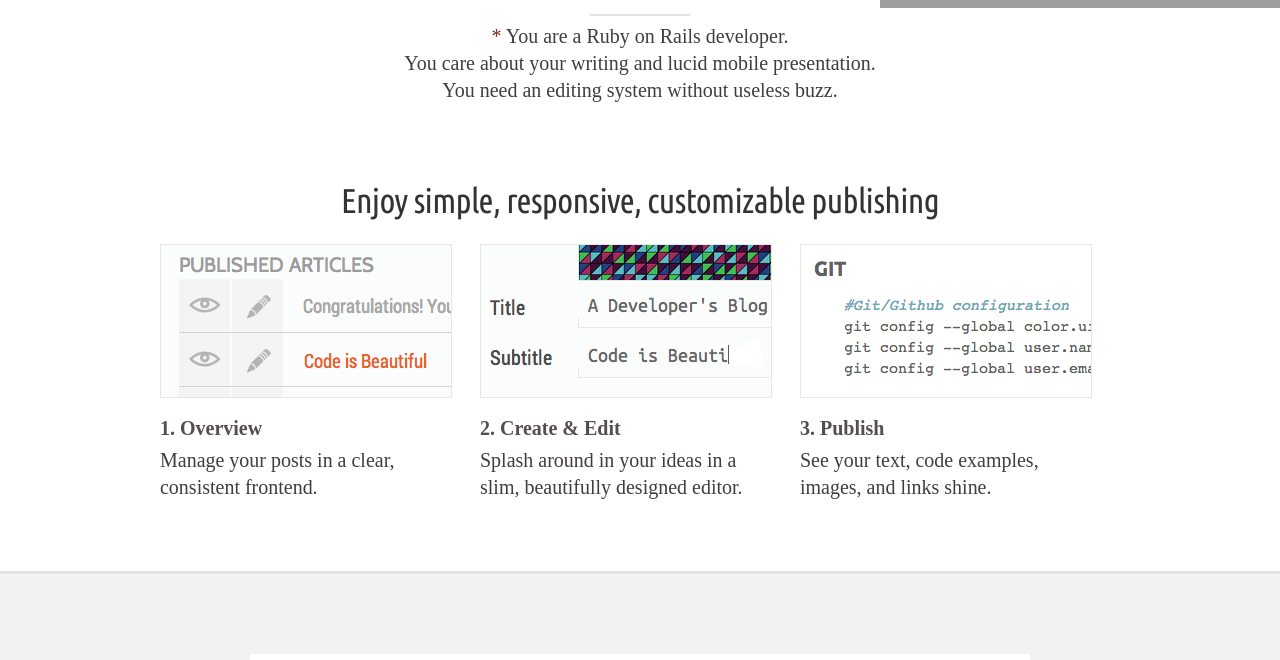
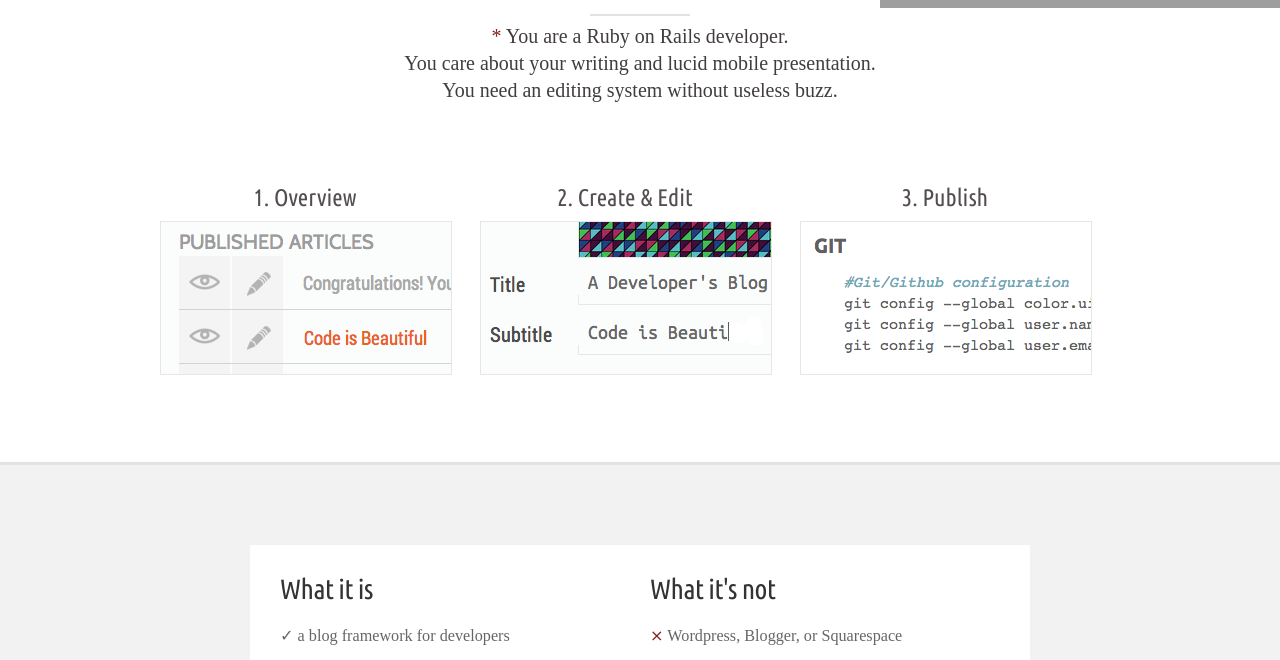
Before and after one commit to opoloo/lines, a PHP site: page / in a window 1280 px wide. Shown: the part 292-952 px from the top of the page. Run offline with PHP 8.4, Linux system fonts and the light colour scheme; some libraries are stand-ins or nearby versions; some web fonts are replaced; grey boxes are pictures that could not be loaded.

Commit message:
Fine-Tuning Three Cols Header

```diff
--- a/index.html
+++ b/index.html
@@ -62,21 +62,20 @@
 					</div>
 				</div>
 				<div id="desc">
-					<h2>Enjoy simple, responsive, customizable publishing</h2>
 					<div class="three-cols">
+						<h3>1. Overview</h3>
 						<a href="images/popup_01.png" title="1. Manage"><img src="images/header_01.png" alt="Manage" /></a>
-						<h3>1. Overview</h3>
-						<p>Manage your posts in a clear, consistent frontend.</p>
+
 					</div>
 					<div class="three-cols">
+						<h3>2. Create &amp; Edit</h3>
 						<a href="images/popup_02.png" title="2. Create &amp; Edit"><img src="images/header_02.png" alt="Create &amp; Edit" /></a>
-						<h3>2. Create &amp; Edit</h3>
-						<p>Splash around in your ideas in a slim, beautifully designed editor.</p>
+
 					</div>
 					<div class="three-cols nomargin">
+						<h3>3. Publish</h3>
 						<a href="images/popup_03.png" title="3. Publish"><img src="images/header_03.png" alt="Publish" /></a>
-						<h3>3. Publish</h3>
-						<p>See your text, code examples, images, and links shine.</p>
+
 					</div>
 					<div class="clearfix"></div>
 				</div>
--- a/stylesheets/stylesheet.css
+++ b/stylesheets/stylesheet.css
@@ -151,10 +151,13 @@ header {
   border-bottom:3px solid #e2e2e2;
 }
 
-header h2 {
+header h3 {
   text-align: center;
-  margin:0 0 15px 0;
+  margin:0 0 0px 0;
   display:block;
+  font-weight:100;
+  font-size: 1.2em;
+  font-family: 'Ubuntu Condensed', sans-serif;
 }
 
 
```
